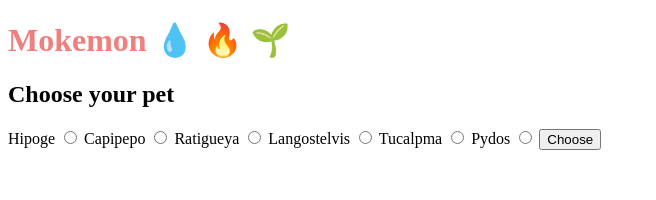
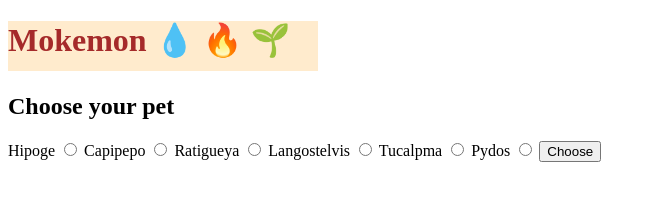
Before and after one commit to cobymotion/MokemonByPlatzi, a plain HTML site: page mokemon.html in a window 1280 px wide. Shown: the whole page, without its empty margins (0-656 px from the left). Drawn offline with Linux system fonts and the light colour scheme.

Commit message:
Inicio Css

```diff
--- a/css/style.css
+++ b/css/style.css
@@ -1,3 +1,6 @@
-h1 {
-    color: lightcoral;
+.title {
+    color: brown;
+    width: 310px;
+    height: 50px;
+    background-color: blanchedalmond;
 }
--- a/mokemon.html
+++ b/mokemon.html
@@ -9,7 +9,7 @@
     <link rel="stylesheet" href="css/style.css">
 </head>
 <body>
-    <h1>Mokemon 💧 🔥 🌱</h1>
+    <h1 class="title">Mokemon 💧 🔥 🌱</h1>
     <section id="select-pet">
         <h2>Choose your pet</h2>
 
```
